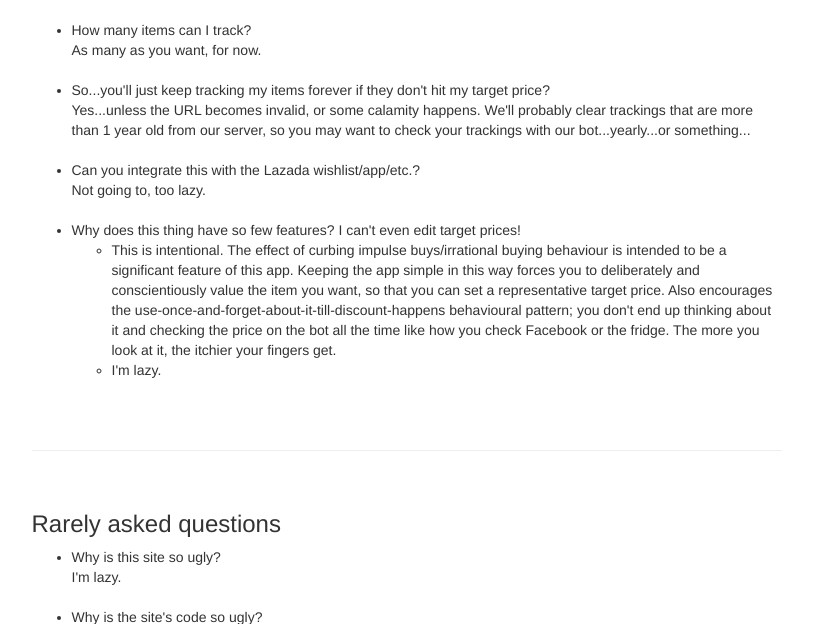
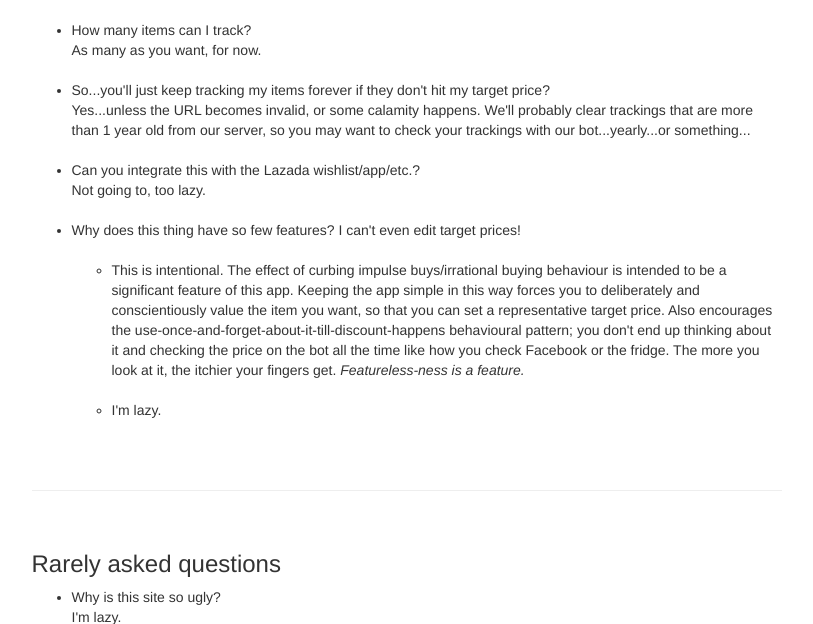
Before and after one commit to hsqk/blazada, a Django app: page / in a window 1280 px wide, after a click on "other questions". Shown: the part 1060-1684 px from the top of the page, without its empty margins (241-1054 px from the left). Run offline with Django 3.2, Linux system fonts and the light colour scheme; some libraries are stand-ins or nearby versions; some web fonts are replaced.

Commit message:
edited faq

```diff
--- a/blog/templates/blog/base.html
+++ b/blog/templates/blog/base.html
@@ -195,7 +195,9 @@
                            <li>Can you integrate this with the Lazada wishlist/app/etc.?<br>Not going to, too lazy. </li><br>
                            <li>Why does this thing have so few features? I can't even edit target prices! <br>
                             <ul>
-                                <li> This is intentional. The effect of curbing impulse buys/irrational buying behaviour is intended to be a significant feature of this app. Keeping the app simple in this way forces you to deliberately and conscientiously value the item you want, so that you can set a representative target price. Also encourages the use-once-and-forget-about-it-till-discount-happens behavioural pattern; you don't end up thinking about it and checking the price on the bot all the time like how you check Facebook or the fridge. The more you look at it, the itchier your fingers get.</li>
+                                <br>
+                                <li> This is intentional. The effect of curbing impulse buys/irrational buying behaviour is intended to be a significant feature of this app. Keeping the app simple in this way forces you to deliberately and conscientiously value the item you want, so that you can set a representative target price. Also encourages the use-once-and-forget-about-it-till-discount-happens behavioural pattern; you don't end up thinking about it and checking the price on the bot all the time like how you check Facebook or the fridge. The more you look at it, the itchier your fingers get. <i> Featureless-ness is a feature. </i></li>
+                                <br>
                                 <li> I'm lazy. </li>
                             </ul>
                             </li><br>
```
